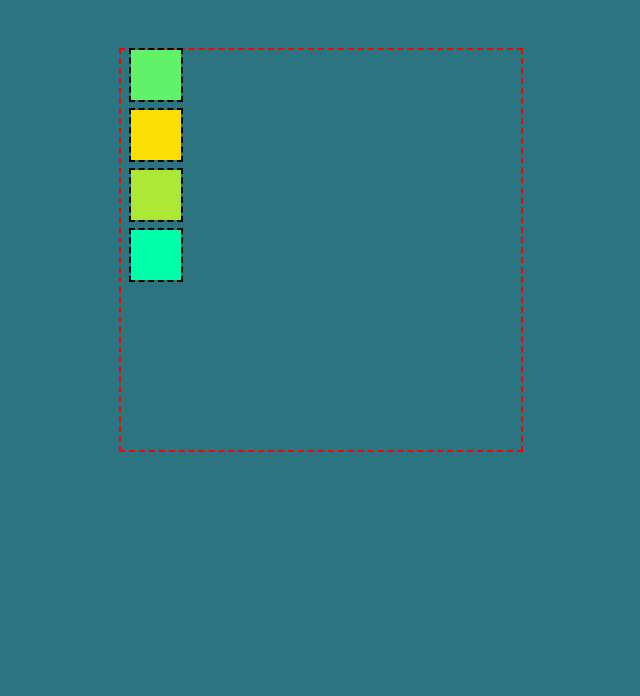
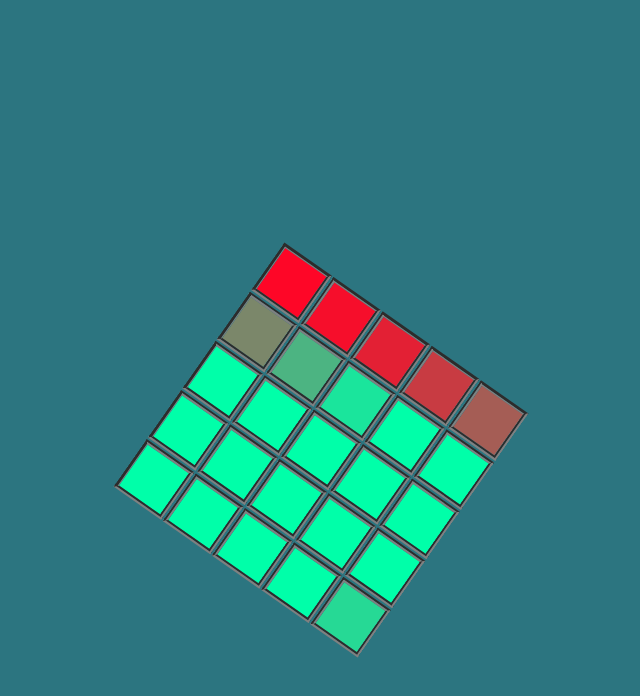
Before and after one commit to westerovs/rgb-change-sin_animations, a plain HTML site: page index.html in a window 1280 px wide. Shown: the whole page, without its empty margins (319-959 px from the left). Drawn offline with Linux system fonts and the light colour scheme.

Commit message:
refactoring

```diff
--- a/index.html
+++ b/index.html
@@ -11,12 +11,32 @@
 <body class="page-body">
 
 <div class="wrapper">
-  <div class="cover-rect">
     <div class="rect"></div>
     <div class="rect"></div>
     <div class="rect"></div>
     <div class="rect"></div>
-  </div>
+    <div class="rect"></div>
+    <div class="rect"></div>
+    <div class="rect"></div>
+    <div class="rect"></div>
+    <div class="rect"></div>
+    <div class="rect"></div>
+    <div class="rect"></div>
+    <div class="rect"></div>
+    <div class="rect"></div>
+    <div class="rect"></div>
+    <div class="rect"></div>
+    <div class="rect"></div>
+    <div class="rect"></div>
+    <div class="rect"></div>
+    <div class="rect"></div>
+    <div class="rect"></div>
+    <div class="rect"></div>
+    <div class="rect"></div>
+    <div class="rect"></div>
+    <div class="rect"></div>
+    <div class="rect"></div>
+
 </div>
 
 <script src="src/js/index.js"></script>
--- a/src/css/style.css
+++ b/src/css/style.css
@@ -27,91 +27,23 @@ https://via.placeholder.com/150x100
     color: #ccc;
 }
 
-a {
-    text-decoration: none;
-}
-
-li {
-    list-style-type: none;
-}
-
-img {
-    display: block;
-    max-width: 100%;
-    height: auto;
-}
-
-/*безопасное скрытие элемента*/
-.visually-hidden {
-    position: absolute !important;
-    width: 1px !important;
-    height: 1px !important;
-    margin: -1px !important;
-    padding: 0 !important;
-    border: 0 !important;
-    clip: rect(0 0 0 0) !important;
-    overflow: hidden !important;
-}
-
 .wrapper {
-    outline: 2px dashed red;
-
-    position: relative;
+    position: absolute;
+    top: 50%;
+    left: 50%;
+    transform: translate(-50%, -50%) rotate(35deg);
+    display: grid;
+    grid-template-columns: repeat(5, min-content);
+    grid-template-rows: repeat(auto-fill, min-content);
+    gap: 10px;
+    align-content: flex-start;
     margin: 50px auto;
-    width: 400px;
-    height: 400px;
-}
-
-.circle {
-    animation-name: rotate;
-    animation-fill-mode: forwards;
-    animation-duration: var(--main-duration);
-    animation-timing-function: linear;
-    animation-iteration-count: infinite;
-    transform-origin: center;
-}
-
-.circle-color {
-    stroke-dasharray: 3200;
-}
-
-.circle-gray {
-    stroke-dasharray: 3320;
-    animation-direction: reverse;
-}
-
-
-@keyframes rotate {
-    100% {
-        transform: rotate(360deg);
-    }
-}
-
-@keyframes scale {
-    0% {
-        transform: scale(1);
-    }
-    50% {
-        transform: scale(1.3);
-    }
-    100% {
-        transform: scale(1);
-    }
-}
-
-/* ======================================= */
-/* ======================================= */
-.cover-rect {
-    width: 50px;
-    margin-left: 10px;
-    position: relative;
-    z-index: 999;
+    width: min-content;
+    height: min-content;
 }
 
 .rect {
-    outline: 2px dashed black;
+    outline: 4px groove gray;
     width: 50px;
     height: 50px;
-    margin-bottom: 10px;
-    opacity: 1;
 }
--- a/src/js/index.js
+++ b/src/js/index.js
@@ -1,55 +1,64 @@
-// Плавная смена цвета.
-// Принимает два rgb на вход
-// опционально альфаканал
+/*
+* Принимает два любых rgb на вход.
+*  Получает разницу между цветами и плавно меняет цвет от первого RGB до второго
+* В идеале, обернуть это в класс и добавить альфаканал ещё
+*/
 let squares = document.querySelectorAll('.rect')
 
-const getDifColor = (firstColor = [], secondColor = []) => {
-    if (firstColor.length === 3 && secondColor.length === 3) {
+const getDifColor = (firstRgb , secondRgb) => {
+    if (firstRgb.length === 3 && secondRgb.length === 3) {
         return {
-            startColor: firstColor,
-            difR: (firstColor[0] > secondColor[0]) ? firstColor[0] - secondColor[0]  : secondColor[0] - firstColor[0],
-            difG: (firstColor[1] > secondColor[1]) ? firstColor[1] - secondColor[1]  : secondColor[1] - firstColor[1],
-            difB: (firstColor[2] > secondColor[2]) ? firstColor[2] - secondColor[2]  : secondColor[2] - firstColor[2],
+            startColor: firstRgb,
+            // получаем разницу в значениях между верхней и нижней границей перехода цветов
+            difR: (firstRgb[0] > secondRgb[0]) ? firstRgb[0] - secondRgb[0] : secondRgb[0] - firstRgb[0],
+            difG: (firstRgb[1] > secondRgb[1]) ? firstRgb[1] - secondRgb[1] : secondRgb[1] - firstRgb[1],
+            difB: (firstRgb[2] > secondRgb[2]) ? firstRgb[2] - secondRgb[2] : secondRgb[2] - firstRgb[2],
         }
     }
-
     console.log('некорректный ввод')
 }
 
-const rgbDif = getDifColor([0,255,169], [255,221,0])
-console.log(rgbDif)
-
-const amplitude1 = rgbDif.difR;
-const amplitude2 = rgbDif.difG;
-const amplitude3 = rgbDif.difB;
+const rgbDif = getDifColor([0, 255, 169], [255, 5, 38])
 
 const startColor = rgbDif.startColor
-
+const amplitude = {
+    r: rgbDif.difR,
+    g: rgbDif.difG,
+    b: rgbDif.difB,
+}
 const result = {
     r: 0,
     g: 0,
     b: 0,
 }
 
+// играя с этим числом, можно получить интересные эффекты
+const typeAnimation = 5
+
 let currentAnimationTime = 0;
+let animationSquare = null
 
-function convertColors() {
-    currentAnimationTime += 0.03;
+function initConvertColors() {
+    currentAnimationTime += 0.005;
 
-    // amplitude = разница в значениях между верхней и нижней границей перехода цветов
     squares.forEach((item, index) => {
-        result.r = startColor[0] + Math.trunc(Math.sin(currentAnimationTime - index) * amplitude1)
-        result.g = startColor[1] - Math.trunc(Math.sin(currentAnimationTime - index) * amplitude2)
-        result.b = startColor[2] - Math.trunc(Math.sin(currentAnimationTime - index) * amplitude3)
+        result.r = startColor[0] + Math.trunc(Math.sin(currentAnimationTime - index / typeAnimation) * amplitude.r)
+        result.g = startColor[1] - Math.trunc(Math.sin(currentAnimationTime - index / typeAnimation) * amplitude.g)
+        result.b = startColor[2] - Math.trunc(Math.sin(currentAnimationTime - index / typeAnimation) * amplitude.b)
 
         item.style.backgroundColor = `rgb(
             ${ (result.r <= startColor[0]) ? startColor[0] : result.r },
             ${ (result.g >= startColor[1]) ? startColor[1] : result.g },
             ${ (result.b >= startColor[2]) ? startColor[2] : result.b }
-           )`
+        )`
     })
 
-    requestAnimationFrame(convertColors);
+    animationSquare = requestAnimationFrame(initConvertColors);
 }
 
-convertColors();
+const destroyConvertColors = () => {
+    currentAnimationTime = 0
+    cancelAnimationFrame(animationSquare)
+}
+
+initConvertColors();
```
Also changed, not shown: cover.jpg (added).
